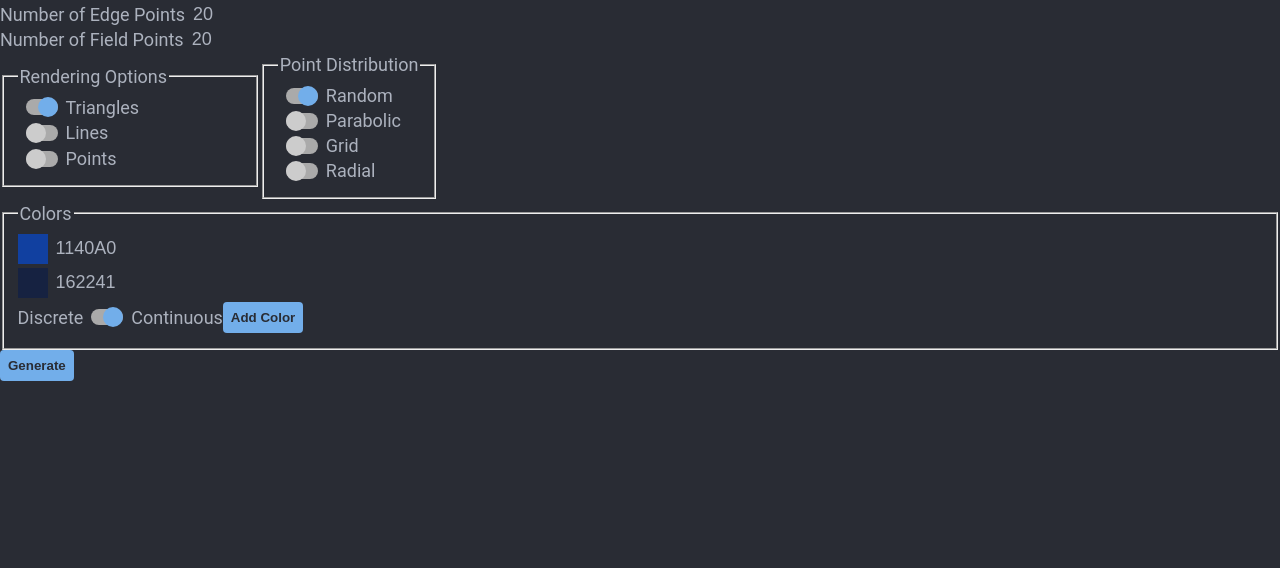
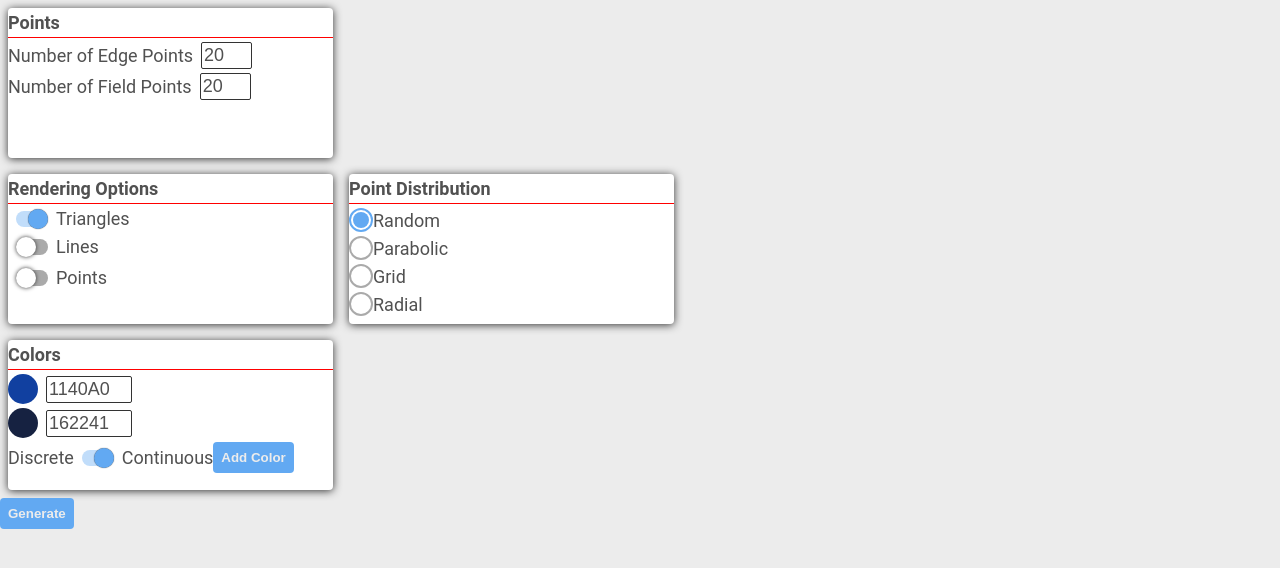
Before and after one commit to 0la0/triangle-fields, a website: page assets/ui/index.html in a window 1280 px wide. Drawn offline with Linux system fonts and the light colour scheme.

Commit message:
button styles

```diff
--- a/assets/ui/index.html
+++ b/assets/ui/index.html
@@ -9,6 +9,8 @@
   </head>
   <body>
 
+    <div class="card">
+      <div class="card-label">Points</div>
       <div class="row">
         <label for="numEdgePoints">
           Number of Edge Points
@@ -30,17 +32,18 @@
           value="20"
         />
       </div>
+    </div>
 
     <div class="row">
-      <fieldset>
-        <legend>Rendering Options</legend>
+      <div class="card">
+        <div class="card-label">Rendering Options</div>
         <div class="row">
           <input
             type="checkbox"
             id="triangles"
             name="renderoption"
             value="triangles"
-            class="checkbox-input checkbox-input-hidden"
+            class="checkbox-input input-hidden"
             checked
           />
           <label for="triangles" class="checkbox-label"></label>
@@ -52,7 +55,7 @@
             id="lines"
             name="renderoption"
             value="lines"
-            class="checkbox-input checkbox-input-hidden"
+            class="checkbox-input input-hidden"
           />
           <label for="lines" class="checkbox-label"></label>
           <span>Lines</span>
@@ -73,7 +76,7 @@
             id="points"
             name="renderoption"
             value="points"
-            class="checkbox-input checkbox-input-hidden"
+            class="checkbox-input input-hidden"
           />
           <label for="points" class="checkbox-label"></label>
           <span>Points</span>
@@ -88,20 +91,20 @@
             />
           </div>
         </div>
-      </fieldset>
+      </div>
 
-      <fieldset>
-        <legend>Point Distribution</legend>
+      <div class="card">
+        <div class="card-label">Point Distribution</div>
         <div class="row">
           <input
             type="radio"
             id="distributionRandom"
             name="distribution"
-            class="checkbox-input checkbox-input-hidden"
+            class="radio-input input-hidden"
             value="random"
             checked
           />
-          <label for="distributionRandom" class="checkbox-label"></label>
+          <label for="distributionRandom" class="radio-label"></label>
           <span>Random</span>
         </div>
         <div class="row">
@@ -109,10 +112,10 @@
             type="radio"
             id="distributionParabolic"
             name="distribution"
-            class="checkbox-input checkbox-input-hidden"
+            class="radio-input input-hidden"
             value="parabolic"
           />
-          <label for="distributionParabolic" class="checkbox-label"></label>
+          <label for="distributionParabolic" class="radio-label"></label>
           <span>Parabolic</span>
         </div>
         <div class="row">
@@ -120,10 +123,10 @@
             type="radio"
             id="distributionGrid"
             name="distribution"
-            class="checkbox-input checkbox-input-hidden"
+            class="radio-input input-hidden"
             value="grid"
           />
-          <label for="distributionGrid" class="checkbox-label"></label>
+          <label for="distributionGrid" class="radio-label"></label>
           <span>Grid</span>
         </div>
         <div class="row">
@@ -131,17 +134,18 @@
             type="radio"
             id="distributionRadial"
             name="distribution"
-            class="checkbox-input checkbox-input-hidden"
+            class="radio-input input-hidden"
             value="radial"
-          />
-          <label for="distributionRadial" class="checkbox-label"></label>
+          >
+            <label for="distributionRadial" class="radio-label"></label>
+          </input>
           <span>Radial</span>
         </div>
-      </fieldset>
+      </div>
     </div>
 
-    <fieldset>
-      <legend>Colors</legend>
+    <div class="card">
+      <div class="card-label">Colors</div>
       <div id="colorContainer"></div>
       <div class="row">
         <span>Discrete</span>
@@ -149,7 +153,7 @@
           <input
             type="checkbox"
             id="colorDistribution"
-            class="checkbox-input checkbox-input-hidden"
+            class="checkbox-input input-hidden"
             checked
           />
           <label for="colorDistribution" class="checkbox-label"></label>
@@ -158,7 +162,7 @@
         <button id="addColor">Add Color</button>
       </div>
 
-    </fieldset>
+    </div>
 
     <button id="generate">Generate</button>
     <div id="loader" class="loader">
--- a/assets/ui/main.css
+++ b/assets/ui/main.css
@@ -1,10 +1,16 @@
 html {
-  --color-background: #292C34;
-  --color-font: #ACB2BE;
-  --color-primary: #72AEEA;
+  --color-background: #ECECEC;
+  --color-font: #515151;
+  --color-primary: #62A9F2;
+  --color-primary-light: #C1DDFA;
   --color-secondary: #CE6664;
-  --color-white: #CCC;
+  --color-grey-dark: #333;
+  --color-grey: #515151;
+  --color-white: #FFF;
   --color-grey-light: #AAA;
+  --color-grey-lighest: #CCC;
+  --animation-time: 0.2s;
+  --animation-time-slow: 0.3s;
 }
 
 html, body {
@@ -31,8 +37,10 @@ p {
 
 input {
   background: none;
-  border: none;
-  padding: 0;
+  background-color: var(--color-white);
+  border: 1px solid var(--color-grey-dark);
+  border-radius: 2px;
+  padding: 2px;
   margin: 0 8px;
   color: var(--color-font);
   width: 45px;
@@ -51,6 +59,23 @@ button {
   /* font-size: 1em; */
   color: var(--color-background);
   background-color: var(--color-primary);
+}
+
+.card {
+  border: none;
+  background-color: var(--color-white);
+  box-shadow: 0px 1px 8px var(--color-grey-dark);
+  border-radius: 4px;
+  margin: 8px;
+  padding: 0;
+  width: 325px;
+  min-height: 150px;
+}
+
+.card-label {
+  border-bottom: 1px solid red;
+  padding: 4px 0;
+  font-weight: bold;
 }
 
 .row {
@@ -93,9 +118,9 @@ button {
 .shape-param {
   transform: scaleY(0);
   opacity: 0;
-  transform-origin: bottom;
+  transform-origin: center;
   margin: 0 8px;
-  transition: transform 0.2s ease-in-out, opacity 0.2s ease-in-out;
+  transition: transform var(--animation-time-slow) ease, opacity var(--animation-time) ease;
 }
 
 .shape-param-active {
@@ -116,6 +141,7 @@ button {
 .color-preview {
   width: 30px;
   height: 30px;
+  border-radius: 15px;
 }
 .color-input {
   width: 80px;
@@ -126,7 +152,7 @@ button {
 }
 .remove-color-button {
   opacity: 0;
-  transition: opacity 0.2s ease-in-out;
+  transition: opacity var(--animation-time) ease-in-out;
 }
 
 .checkbox-label {
@@ -137,11 +163,11 @@ button {
   background-color: var(--color-grey-light);
   border-radius: 16px;
   cursor: pointer;
-  transition: background-color 0.2s ease;
+  transition: background-color var(--animation-time) ease;
 }
 
 .checkbox-input:checked ~ label {
-  background-color: var(--color-grey-light);
+  background-color: var(--color-primary-light);
 }
 
 .checkbox-label {
@@ -158,14 +184,56 @@ button {
   border-radius: 50%;
   background-color: var(--color-white);
   content: '';
-  transition: left 0.2s ease;
+  box-shadow: 0px 0px 4px var(--color-grey-dark);
+  transition: left var(--animation-time) ease, background-color var(--animation-time) ease, box-shadow var(--animation-time) ease;
 }
 
 .checkbox-input:checked ~ label:after {
   left: 12px;
   background-color: var(--color-primary);
+  box-shadow: 0px 0px 1px var(--color-grey-dark);
 }
 
-.checkbox-input-hidden {
+.input-hidden {
   display: none;
 }
+
+.radio-label {
+  position: relative;
+  display: block;
+  height: 20px;
+  width: 20px;
+  border-radius: 50%;
+  cursor: pointer;
+  transition: background-color var(--animation-time) ease;
+}
+
+.radio-input ~ .radio-label {
+  border: 2px solid var(--color-grey-light);
+  transition: border-color var(--animation-time) ease;
+}
+.radio-input:checked ~ .radio-label {
+  border-color: var(--color-primary);
+}
+
+.radio-label:after {
+  position: absolute;
+  left: 0;
+  top: 0;
+  display: block;
+  width: 20px;
+  height: 20px;
+  border-radius: 50%;
+  content: '';
+}
+
+.radio-input ~ label:after {
+  transform: scale(0);
+  transition: transform var(--animation-time-slow) ease;
+}
+
+.radio-input:checked ~ label:after {
+  background-color: var(--color-primary);
+  transform: scale(0.8);
+  transform-origin: center;
+}
--- a/assets/ui/main.js
+++ b/assets/ui/main.js
@@ -34,6 +34,7 @@ const params = {
 const LOADER_ACTIVE = 'loader-active';
 const SHAPE_PARAM_ACTIVE = 'shape-param-active';
 const TIME_DELAY = 50;
+const HEX_REGEX = /[0-9A-F]{6}$/;
 let colorPickerCount = 0;
 
 function callPlugin(actionName) {
@@ -50,13 +51,8 @@ function callPlugin(actionName) {
 }
 
 function isValidHexColor(hexValue) {
-  if (hexValue.length !== 6) { return false; }
-  return [
-    parseInt(hexValue.substring(0, 2), 16),
-    parseInt(hexValue.substring(2, 4), 16),
-    parseInt(hexValue.substring(4, 6), 16)
-  ]
-  .every(num => num >= 0 && num <= 255);
+  if (!hexValue || typeof hexValue !== 'string') { return false }
+  return HEX_REGEX.test(hexValue.toUpperCase());
 }
 
 function getRandomColorComponent() {
```
Lines whose indentation alone changed are shown as unchanged.
